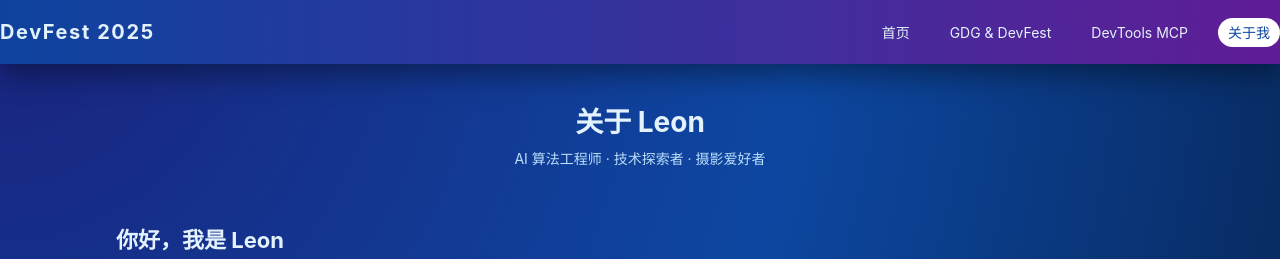
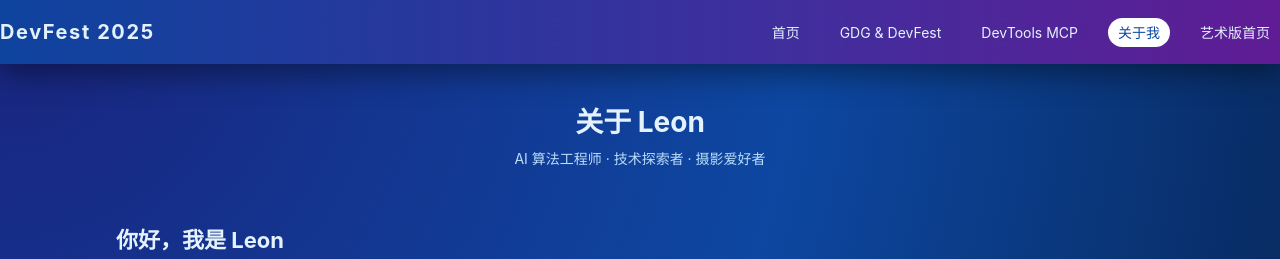
Before and after one commit to Leon-Algo/devfest-devtools-mcp-website, a plain HTML site: page devfest-website/about-leon.html in a window 1280 px wide. Shown: the top 259 px of the page. Drawn offline with Linux system fonts and the light colour scheme.

Commit message:
feat(nav): 添加艺术版首页导航链接
在多个页面的导航栏中新增了指向艺术版首页的链接，方便用户访问相关页面。
涉及的文件包括：about-leon.html、devtools-mcp.html、gdg-devfest.html 和 index.html。

```diff
--- a/devfest-website/about-leon.html
+++ b/devfest-website/about-leon.html
@@ -15,6 +15,7 @@
                 <li><a href="gdg-devfest.html">GDG & DevFest</a></li>
                 <li><a href="devtools-mcp.html">DevTools MCP</a></li>
                 <li><a href="about-leon.html" class="active">关于我</a></li>
+                <li><a href="art-index.html">艺术版首页</a></li>
             </ul>
         </div>
     </nav>
```
Also changed, not shown: devfest-website/devtools-mcp.html (+1 -0 lines), devfest-website/gdg-devfest.html (+1 -0 lines), devfest-website/index.html (+1 -0 lines).
